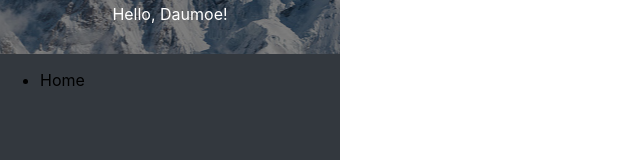
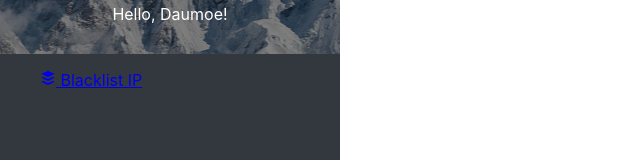
Before and after one commit to DauMoe/ip_mana_fe, a React (Create React App) app: page /blacklist in a window 1280 px wide. Shown: the part 140-300 px from the top of the page, without its empty margins (0-640 px from the left). Built offline with nearby package versions, Linux system fonts and the light colour scheme.

Commit message:
Import router ok

```diff
--- a/package.json
+++ b/package.json
@@ -11,6 +11,8 @@
     "react": "^17.0.2",
     "react-dom": "^17.0.2",
     "react-icons": "^4.3.1",
+    "react-router": "^5.2.1",
+    "react-router-dom": "^5.3.0",
     "react-scripts": "4.0.3",
     "web-vitals": "^1.1.2"
   },
--- a/src/App.js
+++ b/src/App.js
@@ -1,9 +1,16 @@
 import React from "react";
+import { Route, BrowserRouter as Router, Switch, Link } from "react-router-dom";
 import BlackList from "./components/BlackLIst";
+import SideBar from "./components/SideBar";
 
 const App = () => {
   return(
-    <BlackList/>
+    <Router>
+      <SideBar/>
+        <Switch>
+          <Route path="/blacklist" component={BlackList}/>
+        </Switch>
+    </Router>
   );
 }
 
--- a/src/components/BlackLIst/index.js
+++ b/src/components/BlackLIst/index.js
@@ -4,7 +4,7 @@ import SideBar from "../SideBar";
 function BlackList (props) {
     return(
         <div className="container">
-            <SideBar/>
+
         </div>
     );
 }
--- a/src/components/SideBar/SideBar.sass
+++ b/src/components/SideBar/SideBar.sass
@@ -19,3 +19,8 @@
         color: GlobalStyle.$white
         margin-top: 10px
         display: inline-block
+
+.sidebar_items
+    ul
+        color: GlobalStyle.$white
+        list-style-type: none
--- a/src/components/SideBar/index.js
+++ b/src/components/SideBar/index.js
@@ -1,7 +1,8 @@
 import React, { useEffect, useState } from "react";
 import "./SideBar.sass";
 import ava from './1.jpg';
-import {} from "react-icons/fa";
+import { FaHome, FaBuffer } from "react-icons/fa";
+import { Link } from "react-router-dom";
 
 //Sass doc: https://sass-lang.com/guide
 
@@ -35,7 +36,9 @@ function SideBar (props) {
             </div>
             <div className="sidebar_items">
                 <ul>
-                    <li>Home</li>
+                    <li>
+                        <Link to="/blacklist"><FaBuffer/> Blacklist IP</Link>
+                    </li>
                 </ul>
             </div>
         </div>
```
Also changed, not shown: 1 other file (tests, documents, lock files or other folders).
